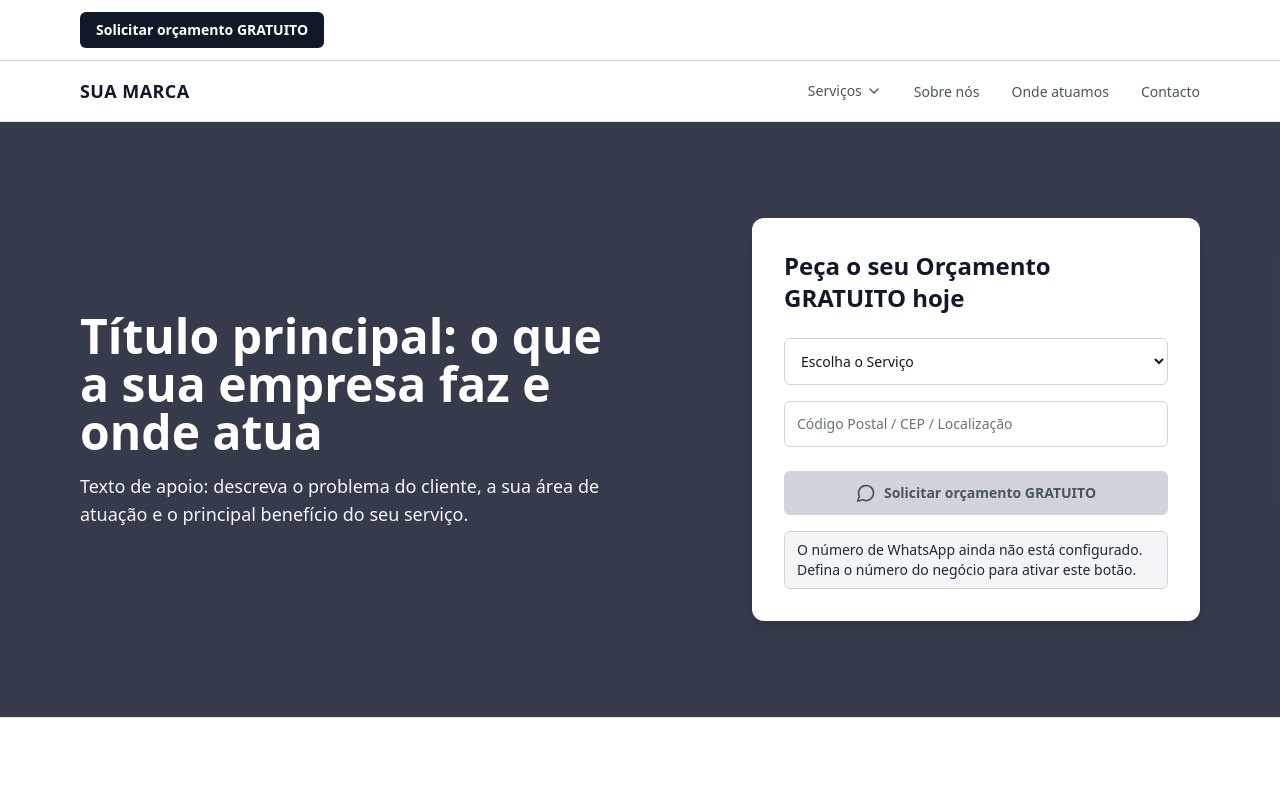
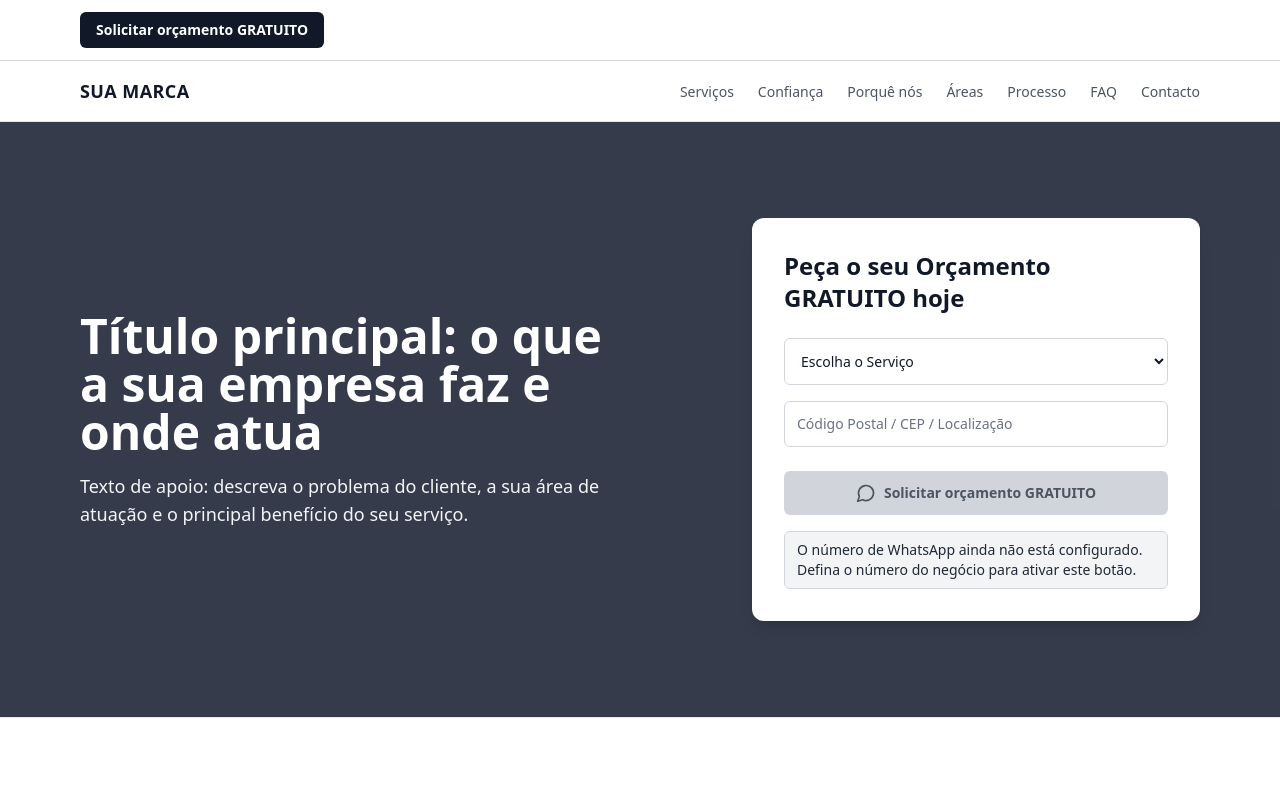
Before and after one commit to LUBR4NO/Template-website_home-service, a React (Vite) app: page / in a window 1280 px wide. Shown: the top 800 px of the page. Built offline with nearby package versions, Linux system fonts and the light colour scheme.

Commit message:
Reset main to "Import current project from Bolt"

```diff
--- a/src/components/layout/DesktopServicesMenu.tsx
+++ /dev/null
@@ -1,63 +0,0 @@
-import { useEffect, useRef, useState } from 'react';
-import { ChevronDown } from 'lucide-react';
-import { serviceLinks } from '@/config/navigation';
-
-export function DesktopServicesMenu() {
-  const [isOpen, setIsOpen] = useState(false);
-  const containerRef = useRef<HTMLDivElement>(null);
-
-  useEffect(() => {
-    if (!isOpen) return;
-
-    function handlePointerDown(event: PointerEvent) {
-      if (!containerRef.current?.contains(event.target as Node)) setIsOpen(false);
-    }
-
-    function handleKeyDown(event: KeyboardEvent) {
-      if (event.key === 'Escape') setIsOpen(false);
-    }
-
-    document.addEventListener('pointerdown', handlePointerDown);
-    document.addEventListener('keydown', handleKeyDown);
-    return () => {
-      document.removeEventListener('pointerdown', handlePointerDown);
-      document.removeEventListener('keydown', handleKeyDown);
-    };
-  }, [isOpen]);
-
-  return (
-    <div ref={containerRef} className="relative">
-      <button
-        type="button"
-        aria-expanded={isOpen}
-        aria-controls="desktop-services-menu"
-        onClick={() => setIsOpen((open) => !open)}
-        className="inline-flex items-center gap-1 rounded-md py-1 text-sm font-medium text-gray-600 transition-colors hover:text-gray-900 focus:outline-none focus-visible:text-gray-900 focus-visible:ring-2 focus-visible:ring-gray-500"
-      >
-        Serviços
-        <ChevronDown
-          className={`h-4 w-4 transition-transform duration-200 ${isOpen ? 'rotate-180' : ''}`}
-          aria-hidden="true"
-        />
-      </button>
-
-      <ul
-        id="desktop-services-menu"
-        hidden={!isOpen}
-        className="absolute left-0 top-full z-50 mt-3 min-w-[240px] rounded-lg border border-gray-200 bg-white p-2 shadow-lg"
-      >
-        {serviceLinks.map((link) => (
-          <li key={link.id}>
-            <a
-              href={link.href}
-              onClick={() => setIsOpen(false)}
-              className="block rounded-md px-3 py-2 text-sm text-gray-700 transition-colors hover:bg-gray-100 hover:text-gray-900 focus:outline-none focus-visible:ring-2 focus-visible:ring-gray-500"
-            >
-              {link.label}
-            </a>
-          </li>
-        ))}
-      </ul>
-    </div>
-  );
-}
--- a/src/components/layout/SiteHeader.tsx
+++ b/src/components/layout/SiteHeader.tsx
@@ -1,34 +1,25 @@
 import { useEffect, useState } from 'react';
-import { ChevronDown, Menu, X } from 'lucide-react';
+import { Menu, X } from 'lucide-react';
 import { business } from '@/config/business';
-import { sectionLinks, serviceLinks } from '@/config/navigation';
+import { navigationLinks } from '@/config/navigation';
 import { scrollToSection } from '@/lib/scroll';
-import { DesktopServicesMenu } from '@/components/layout/DesktopServicesMenu';
 
 export function SiteHeader() {
   const [isMenuOpen, setIsMenuOpen] = useState(false);
-  const [isMobileServicesOpen, setIsMobileServicesOpen] = useState(false);
 
   useEffect(() => {
     if (!isMenuOpen) return;
 
     function handleKeyDown(event: KeyboardEvent) {
-      if (event.key !== 'Escape') return;
-      setIsMenuOpen(false);
-      setIsMobileServicesOpen(false);
+      if (event.key === 'Escape') setIsMenuOpen(false);
     }
 
     window.addEventListener('keydown', handleKeyDown);
     return () => window.removeEventListener('keydown', handleKeyDown);
   }, [isMenuOpen]);
 
-  function closeMenu() {
+  function handleNavigate(sectionId: string) {
     setIsMenuOpen(false);
-    setIsMobileServicesOpen(false);
-  }
-
-  function handleNavigate(sectionId: string) {
-    closeMenu();
     scrollToSection(sectionId);
   }
 
@@ -47,11 +38,8 @@ export function SiteHeader() {
         </a>
 
         <nav aria-label="Principal" className="hidden md:block">
-          <ul className="flex items-center gap-8">
-            <li>
-              <DesktopServicesMenu />
-            </li>
-            {sectionLinks.map((link) => (
+          <ul className="flex items-center gap-6">
+            {navigationLinks.map((link) => (
               <li key={link.id}>
                 <a
                   href={`#${link.id}`}
@@ -70,7 +58,7 @@ export function SiteHeader() {
 
         <button
           type="button"
-          onClick={() => (isMenuOpen ? closeMenu() : setIsMenuOpen(true))}
+          onClick={() => setIsMenuOpen((open) => !open)}
           aria-expanded={isMenuOpen}
           aria-controls="mobile-menu"
           aria-label={isMenuOpen ? 'Fechar menu' : 'Abrir menu'}
@@ -88,42 +76,7 @@ export function SiteHeader() {
       >
         <nav aria-label="Menu móvel" className="min-h-0">
           <ul className="flex flex-col px-4 py-2">
-            <li>
-              <button
-                type="button"
-                tabIndex={isMenuOpen ? 0 : -1}
-                aria-expanded={isMobileServicesOpen}
-                aria-controls="mobile-services-menu"
-                onClick={() => setIsMobileServicesOpen((open) => !open)}
-                className="flex min-h-[48px] w-full items-center justify-between rounded-md px-3 py-3 text-left text-base font-medium text-gray-800 transition-colors hover:bg-gray-100 focus:outline-none focus-visible:ring-2 focus-visible:ring-gray-500"
-              >
-                Serviços
-                <ChevronDown
-                  className={`h-5 w-5 transition-transform duration-200 ${isMobileServicesOpen ? 'rotate-180' : ''}`}
-                  aria-hidden="true"
-                />
-              </button>
-              <ul
-                id="mobile-services-menu"
-                hidden={!isMobileServicesOpen}
-                className="ml-3 flex flex-col border-l border-gray-200 pl-3 pb-2"
-              >
-                {serviceLinks.map((link) => (
-                  <li key={link.id}>
-                    <a
-                      href={link.href}
-                      tabIndex={isMenuOpen ? 0 : -1}
-                      onClick={closeMenu}
-                      className="flex min-h-[44px] items-center rounded-md px-3 py-2 text-sm text-gray-700 transition-colors hover:bg-gray-100 hover:text-gray-900 focus:outline-none focus-visible:ring-2 focus-visible:ring-gray-500"
-                    >
-                      {link.label}
-                    </a>
-                  </li>
-                ))}
-              </ul>
-            </li>
-
-            {sectionLinks.map((link) => (
+            {navigationLinks.map((link) => (
               <li key={link.id}>
                 <a
                   href={`#${link.id}`}
@@ -132,7 +85,7 @@ export function SiteHeader() {
                     event.preventDefault();
                     handleNavigate(link.id);
                   }}
-                  className="flex min-h-[48px] items-center rounded-md px-3 py-3 text-base font-medium text-gray-800 transition-colors hover:bg-gray-100 focus:outline-none focus-visible:ring-2 focus-visible:ring-gray-500"
+                  className="block rounded-md px-3 py-3 text-base font-medium text-gray-800 transition-colors hover:bg-gray-100 focus:outline-none focus-visible:ring-2 focus-visible:ring-gray-500"
                 >
                   {link.label}
                 </a>
--- a/src/config/navigation.ts
+++ b/src/config/navigation.ts
@@ -1,13 +1,9 @@
-import { serviceOptions } from '@/config/business';
-import { slugify } from '@/lib/slug';
-
-export const serviceLinks = serviceOptions.map((label) => {
-  const slug = slugify(label);
-  return { id: slug, label, href: `/servicos/${slug}` };
-});
-
-export const sectionLinks = [
-  { id: 'why-us', label: 'Sobre nós' },
-  { id: 'service-areas', label: 'Onde atuamos' },
+export const navigationLinks = [
+  { id: 'services', label: 'Serviços' },
+  { id: 'trust', label: 'Confiança' },
+  { id: 'why-us', label: 'Porquê nós' },
+  { id: 'service-areas', label: 'Áreas' },
+  { id: 'process', label: 'Processo' },
+  { id: 'faq', label: 'FAQ' },
   { id: 'final-cta', label: 'Contacto' },
 ] as const;
--- a/src/lib/slug.ts
+++ /dev/null
@@ -1,8 +0,0 @@
-export function slugify(text: string): string {
-  return text
-    .normalize('NFD')
-    .replace(/[\u0300-\u036f]/g, '')
-    .toLowerCase()
-    .trim()
-    .replace(/\s+/g, '-');
-}
```
